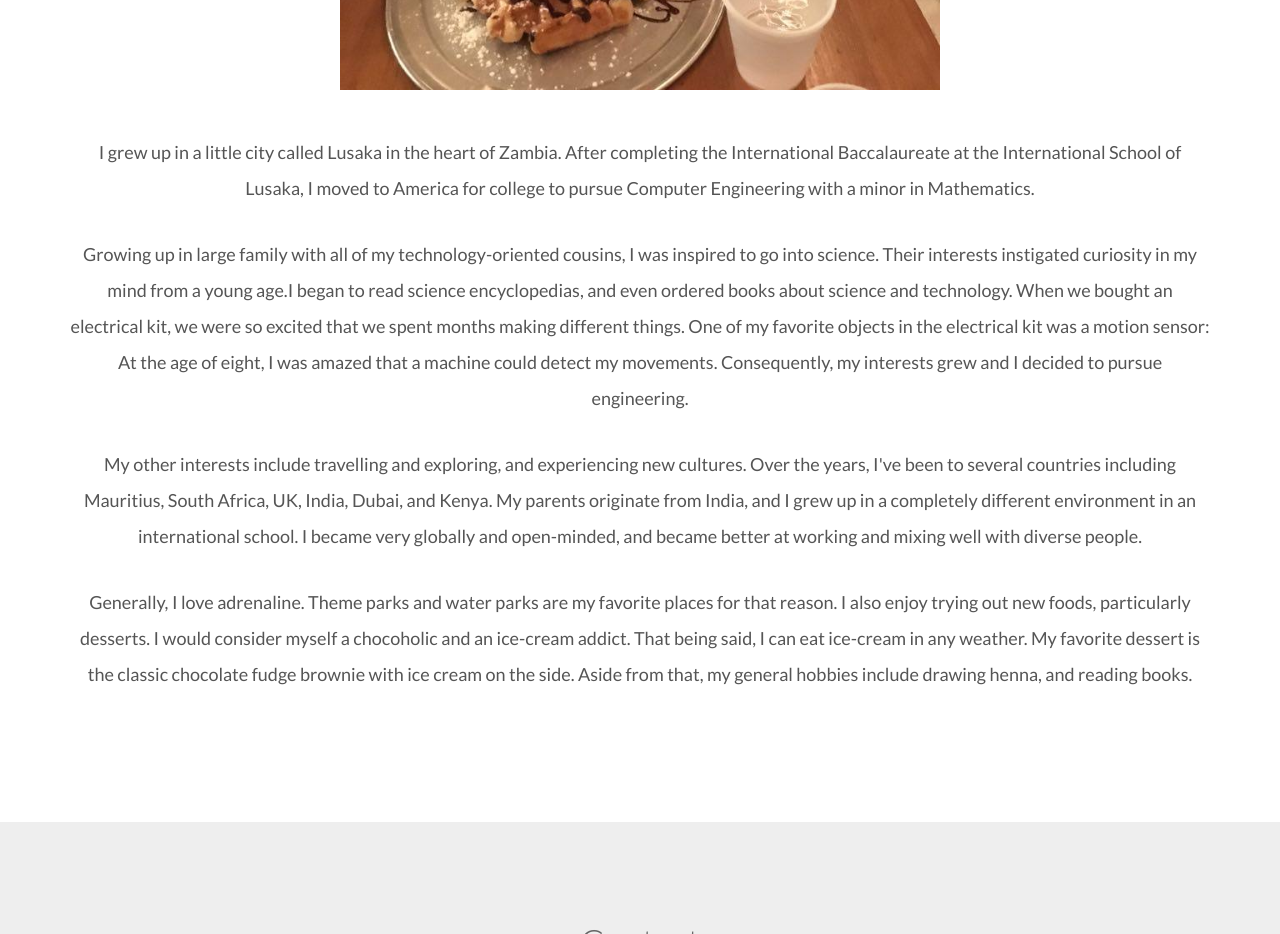
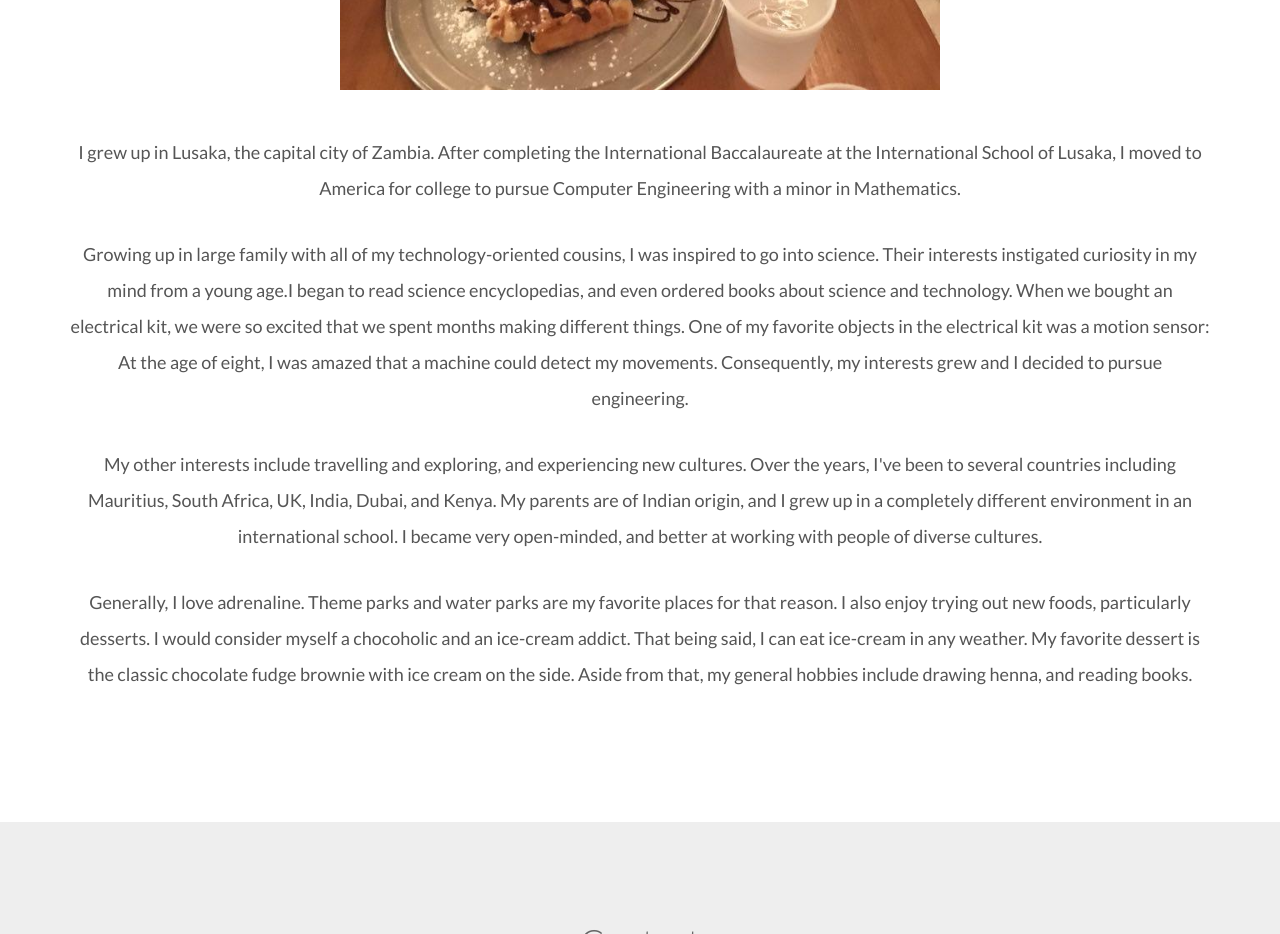
Before and after one commit to priyakapadia/priyakapadia.github.io, a plain HTML site: page about.html in a window 1280 px wide. Shown: the part 1160-2094 px from the top of the page. Drawn offline with nearby package versions, Linux system fonts and the light colour scheme; files whose address does not match are found by name.

Commit message:
Editing texts

```diff
--- a/about.html
+++ b/about.html
@@ -67,7 +67,7 @@
                     <!--<div class="col-xs-6">-->
                         <h4 style="line-height: 200%">
                         <p>
-                            I grew up in a little city called Lusaka in the heart of Zambia.
+                            I grew up in Lusaka, the capital city of Zambia.
                             After completing the International Baccalaureate at the International School of Lusaka, I moved to America for college to pursue Computer Engineering with a minor in Mathematics.
                         </p>
                         <p>
@@ -81,8 +81,8 @@
                         <p>
                             My other interests include travelling and exploring, and experiencing new cultures.
                             Over the years, I've been to several countries including Mauritius, South Africa, UK, India, Dubai, and Kenya.
-                            My parents originate from India, and I grew up in a completely different environment in an international school.
-                            I became very globally and open-minded, and became better at working and mixing well with diverse people.
+                            My parents are of Indian origin, and I grew up in a completely different environment in an international school.
+                            I became very open-minded, and better at working with people of diverse cultures.
                         </p>
                         <p>
                             Generally, I love adrenaline. Theme parks and water parks are my favorite places for that reason.
```
Also changed, not shown: extracurriculars.html (+1 -1 lines).
